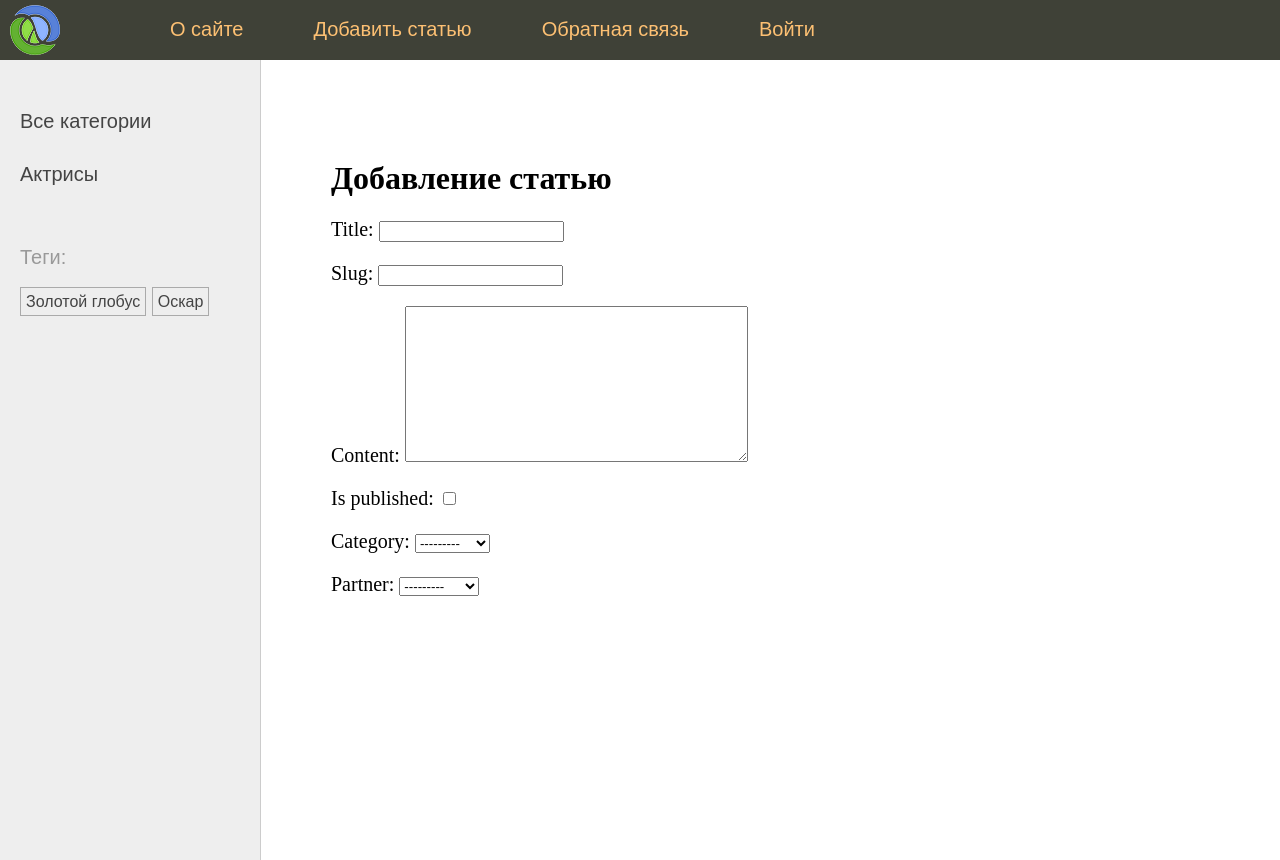
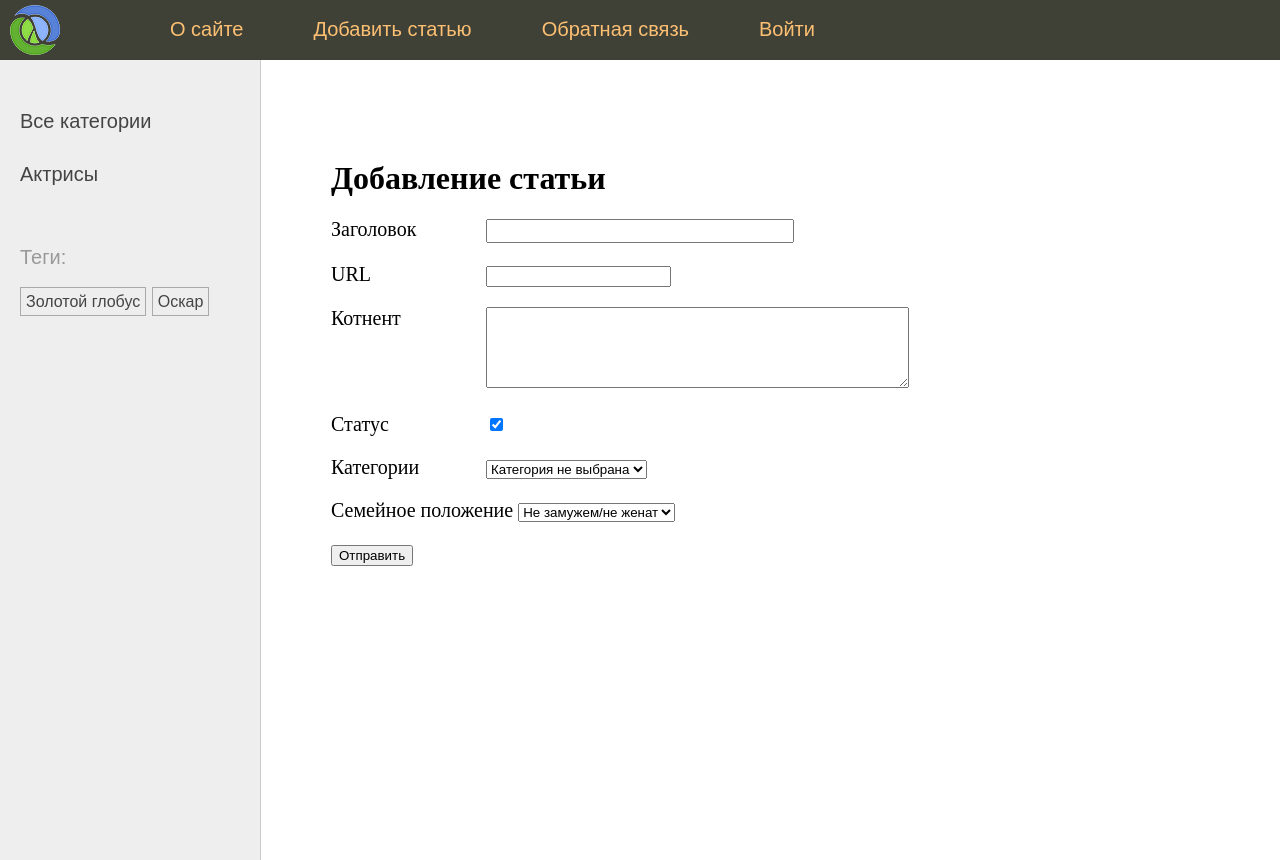
Before and after one commit to Maks-Hunzyuk/Famous_People_project, a Django app: page /addpage/ in a window 1280 px wide. Run offline with Django 5.2, Linux system fonts and the light colour scheme; data comes from the database, SQL or seed files in the repository.

Commit message:
05.01.24 Added validators for form fields

```diff
--- a/people/forms.py
+++ b/people/forms.py
@@ -1,12 +1,70 @@
+from typing import Any
 from django import forms
+from django.core.validators import MinLengthValidator, MaxLengthValidator
+from django.utils.deconstruct import deconstructible
 
 from people.models import Partner, Categories
 
 
+@deconstructible
+class RussianValidator:
+    ALLOWED_CHARS = (
+        "ЙЦУКЕНГШЩЗХЪЭЖДЛОРПАВЫФЯЧСМИТЬБЮйцукенгшщзхъэждлорпавыыфячсмитьбю1234567890- "
+    )
+    code = "russian"
+
+    def __init__(self, message=None) -> None:
+        self.message = (
+            message
+            if message
+            else "Должны присутствовать только русские символы, дефис и пробел"
+        )
+
+    def __call__(self, value, *args: Any, **kwds: Any) -> Any:
+        if not set(value) <= set(self.ALLOWED_CHARS):
+            raise forms.ValidationError(self.message, code=self.code)
+
+
 class AddPostForm(forms.Form):
-    title = forms.CharField(max_length=255)
-    slug = forms.SlugField(max_length=255)
-    content = forms.CharField(widget=forms.Textarea())
-    is_published = forms.BooleanField()
-    category = forms.ModelChoiceField(queryset=Categories.objects.all())
-    partner = forms.ModelChoiceField(queryset=Partner.objects.all())
+    title = forms.CharField(
+        max_length=255,
+        min_length=5,
+        label="Заголовок",
+        widget=forms.TextInput(attrs={"class": "form-input"}),
+        error_messages={
+            "min_length": "Слишком короткое название статьи",
+            "requered": "Это поле обязательно",
+        },
+    )
+    slug = forms.SlugField(
+        max_length=255,
+        label="URL",
+        validators=[
+            MinLengthValidator(5, message="Минимум 5 символов"),
+            MaxLengthValidator(100, message="Максимум 5 символов"),
+        ],
+    )
+    content = forms.CharField(
+        widget=forms.Textarea(attrs={"cols": 50, "rows": 5}),
+        required=False,
+        label="Котнент",
+    )
+    is_published = forms.BooleanField(required=False, initial=True, label="Статус")
+    category = forms.ModelChoiceField(
+        queryset=Categories.objects.all(),
+        empty_label="Категория не выбрана",
+        label="Категории",
+    )
+    partner = forms.ModelChoiceField(
+        queryset=Partner.objects.all(),
+        empty_label="Не замужем/не женат",
+        label="Семейное положение",
+    )
+
+    def clean_title(self) -> dict[str, Any]:
+        title = self.cleaned_data["title"]
+        allowed_chars = "ЙЦУКЕНГШЩЗХЪЭЖДЛОРПАВЫФЯЧСМИТЬБЮйцукенгшщзхъэждлорпавыыфячсмитьбю1234567890- "
+        if not set(title) <= set(allowed_chars):
+            raise forms.ValidationError(
+                "Должны присутствовать только русские символы, дефис и пробел"
+            )
--- a/people/models.py
+++ b/people/models.py
@@ -1,5 +1,6 @@
 from django.db import models
 from django.db.models.query import QuerySet
+from django.core.validators import MinLengthValidator, MaxValueValidator
 
 
 class PublishedManager(models.Manager):
@@ -13,7 +14,16 @@ class People(models.Model):
         PUBLISHED = (1, "Опубликовано")
 
     title = models.CharField(max_length=255)
-    slug = models.SlugField(max_length=255, unique=True, db_index=True)
+    slug = models.SlugField(
+        max_length=255,
+        unique=True,
+        db_index=True,
+        verbose_name="Slug",
+        validators=[
+            MinLengthValidator(5, message="Минимум 5 символов"),
+            MaxValueValidator(100, message="Максимум 100 символов"),
+        ],
+    )
     content = models.TextField(blank=True)
     time_create = models.DateTimeField(auto_now_add=True)
     time_update = models.DateTimeField(auto_now=True)
@@ -38,7 +48,6 @@ class People(models.Model):
 
     def __str__(self) -> str:
         return self.title
-
 
     class Meta:
         verbose_name = "Известные люди"
--- a/people/templates/people/addpage.html
+++ b/people/templates/people/addpage.html
@@ -4,6 +4,16 @@
     <h1>{{ title }}</h1>
     <form action="" method="post">
         {% csrf_token %}
-        {{ form.as_p }}
+        <div class='form-error'>{{ form.non_field_errors}}</div>
+        {% for item in form %}
+            <p>
+                <label class="form-label" for="{{ item.id_for_label }}">
+                {{ item.label }}
+                </label>
+                {{ item }}
+            </p>
+            <div class="form-error">{{ item.errors }}</div>
+        {% endfor %}
+        <p><button type="submit">Отправить</button></p>
     </form>
 {% endblock content %}
--- a/people/views.py
+++ b/people/views.py
@@ -1,5 +1,5 @@
 from django.http import HttpResponseNotFound, HttpResponse
-from django.shortcuts import render, get_object_or_404
+from django.shortcuts import redirect, render, get_object_or_404
 
 from people.models import People, Categories, TagPost
 from people.forms import AddPostForm
@@ -48,12 +48,16 @@ def add_page(request):
     if request.method == 'POST':
         form = AddPostForm(request.POST)
         if form.is_valid():
-            print(form.changed_data)
+            try:
+                People.objects.create(**form.changed_data)
+                return redirect('people:home')
+            except ValueError:
+                form.add_error(None, 'Ошибка добавления поста')
     else:
         form = AddPostForm()
     context = {
         'menu': menu,
-        'title': 'Добавление статью',
+        'title': 'Добавление статьи',
         'form': form
     }
     return render(request, 'people/addpage.html', context)
```
